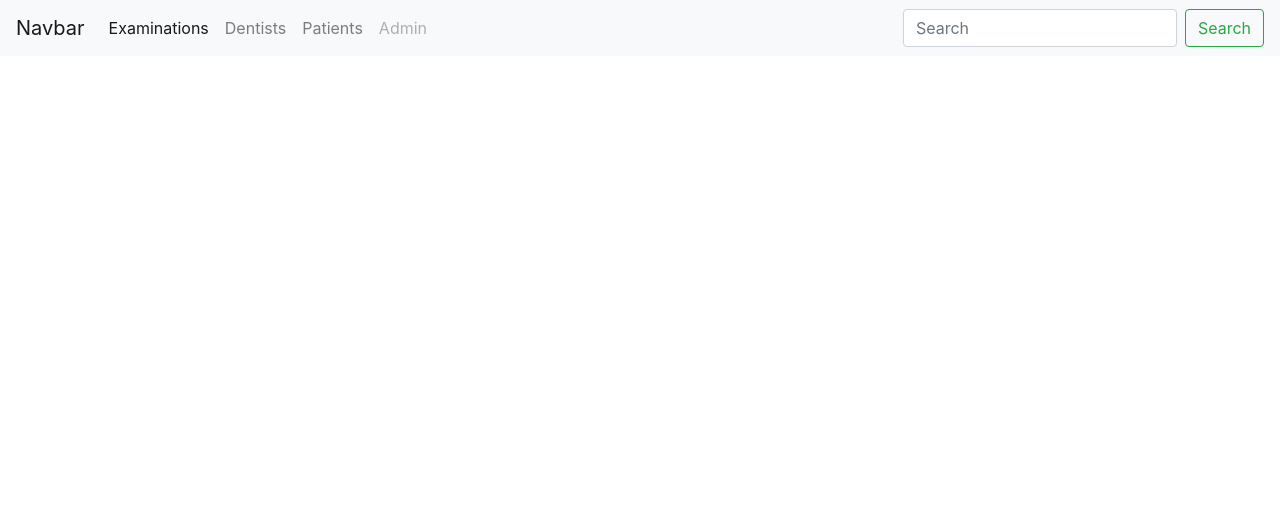
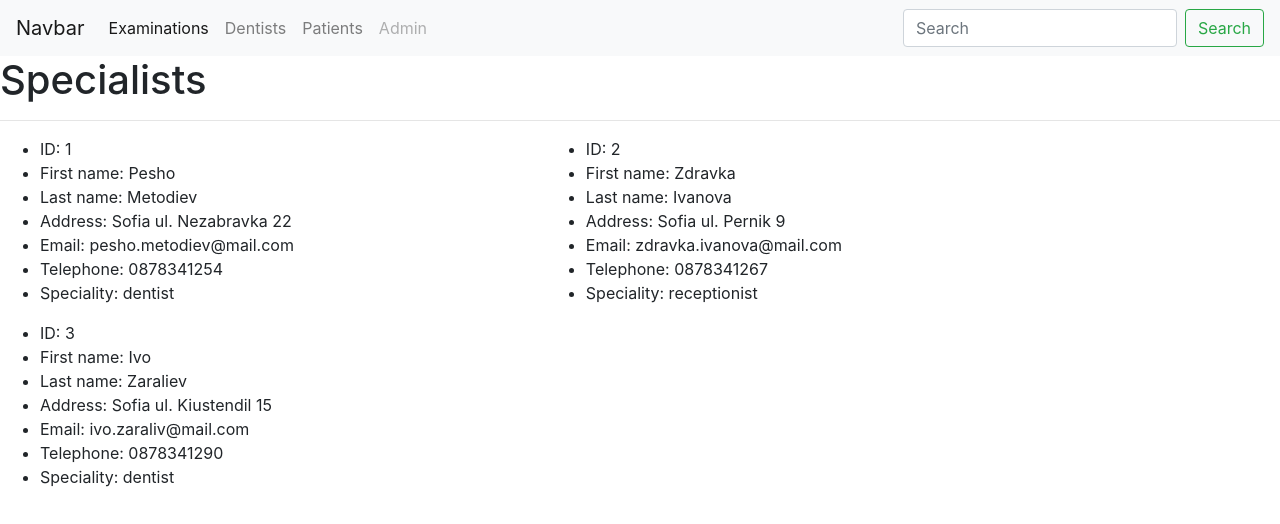
Before and after one commit to MartinValchev/dentals-ui, an Angular app in the folder dentals-portal/: page / in a window 1280 px wide. Shown: the top 524 px of the page. Built offline with nearby package versions, Linux system fonts and the light colour scheme.

Commit message:
added specialist component

```diff
--- a/dentals-portal/src/app/app.component.ts
+++ b/dentals-portal/src/app/app.component.ts
@@ -2,7 +2,10 @@ import { Component } from '@angular/core';
 
 @Component({
   selector: 'app-root',
-  template:`<nav-bar></nav-bar>`,
+  template:`
+  <nav-bar></nav-bar>
+  <spec></spec>
+  `,
   styleUrls: ['./app.component.css']
 })
 export class AppComponent {
--- a/dentals-portal/src/app/app.module.ts
+++ b/dentals-portal/src/app/app.module.ts
@@ -3,11 +3,13 @@ import { NgModule } from '@angular/core';
 
 import { AppComponent } from './app.component';
 import { NavbarComponent } from './nav/navbar.component';
+import {SpecialistListComponent} from './specialist/specialist-list.component';
 
 @NgModule({
   declarations: [
     AppComponent,
-    NavbarComponent
+    NavbarComponent,
+    SpecialistListComponent
   ],
   imports: [
     BrowserModule
--- /dev/null
+++ b/dentals-portal/src/app/specialist/specialist-list.component.ts
@@ -0,0 +1,59 @@
+import { Component } from '@angular/core';
+import { ISpecialist } from './shared/specialist.model';
+
+@Component({
+    selector: 'spec',
+    template: `
+        <div>
+            <h1>Specialists</h1>
+            <hr/>
+            <div class="row">
+            <div *ngFor="let specialist of getSpecialists()" class="col-md-5">
+                <ul>
+                    <li> ID: {{specialist.id}}</li>
+                    <li> First name: {{specialist.firstName}}</li>
+                    <li> Last name: {{specialist.lastName}} </li>
+                    <li> Address: {{specialist.address}} </li>
+                    <li> Email: {{specialist.email}}</li>
+                    <li> Telephone: {{specialist.telephone}} </li>
+                    <li> Speciality: {{specialist.speciality}} </li>
+                </ul>
+            </div>
+        </div>
+    `,
+    styles: []
+})
+export class SpecialistListComponent {
+    getSpecialists(): ISpecialist[] {
+        return SPECIALISTS;
+    }
+}
+const SPECIALISTS: ISpecialist []= [
+    {
+        id : 1,
+        firstName: 'Pesho',
+        lastName: 'Metodiev',
+        address: 'Sofia ul. Nezabravka 22',
+        email: 'pesho.metodiev@mail.com',
+        telephone: '0878341254',
+        speciality: 'dentist'
+    },
+    {
+        id : 2,
+        firstName: 'Zdravka',
+        lastName: 'Ivanova',
+        address: 'Sofia ul. Pernik 9',
+        email: 'zdravka.ivanova@mail.com',
+        telephone: '0878341267',
+        speciality: 'receptionist'
+    },
+    {
+        id : 3,
+        firstName: 'Ivo',
+        lastName: 'Zaraliev',
+        address: 'Sofia ul. Kiustendil 15',
+        email: 'ivo.zaraliv@mail.com',
+        telephone: '0878341290',
+        speciality: 'dentist'
+    }
+]
```
Also changed, not shown: dentals-portal/src/app/specialist/shared/specialist.model.ts (added, +9 -0 lines).
